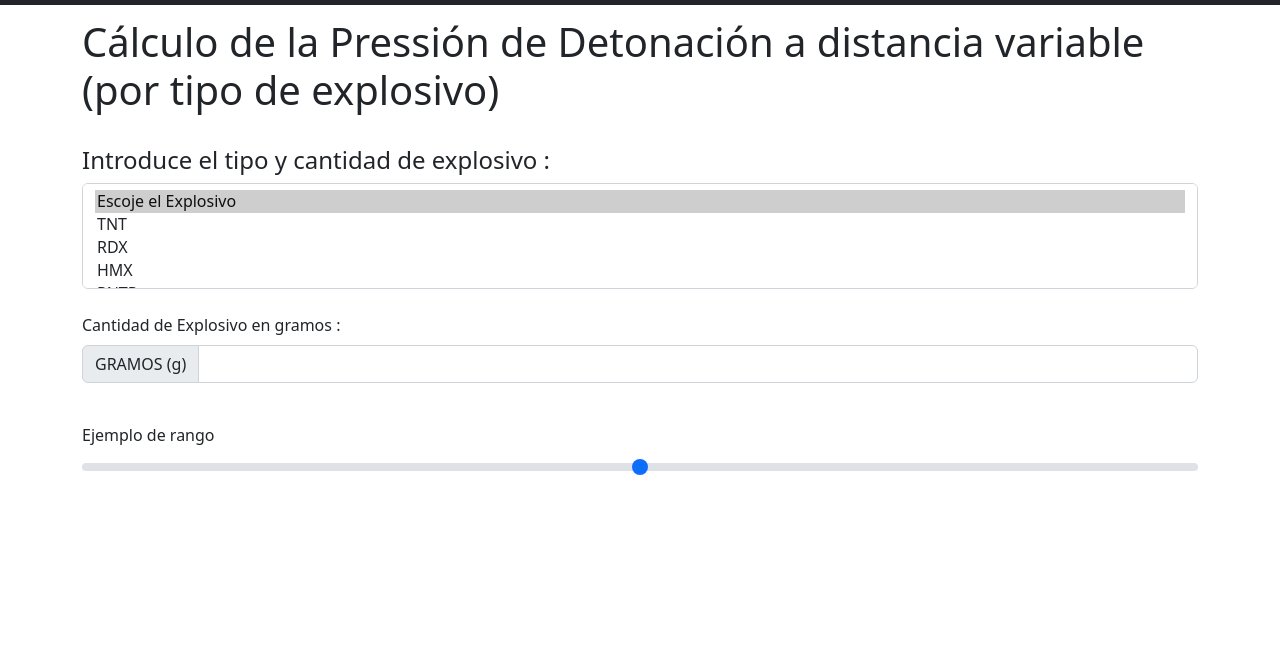
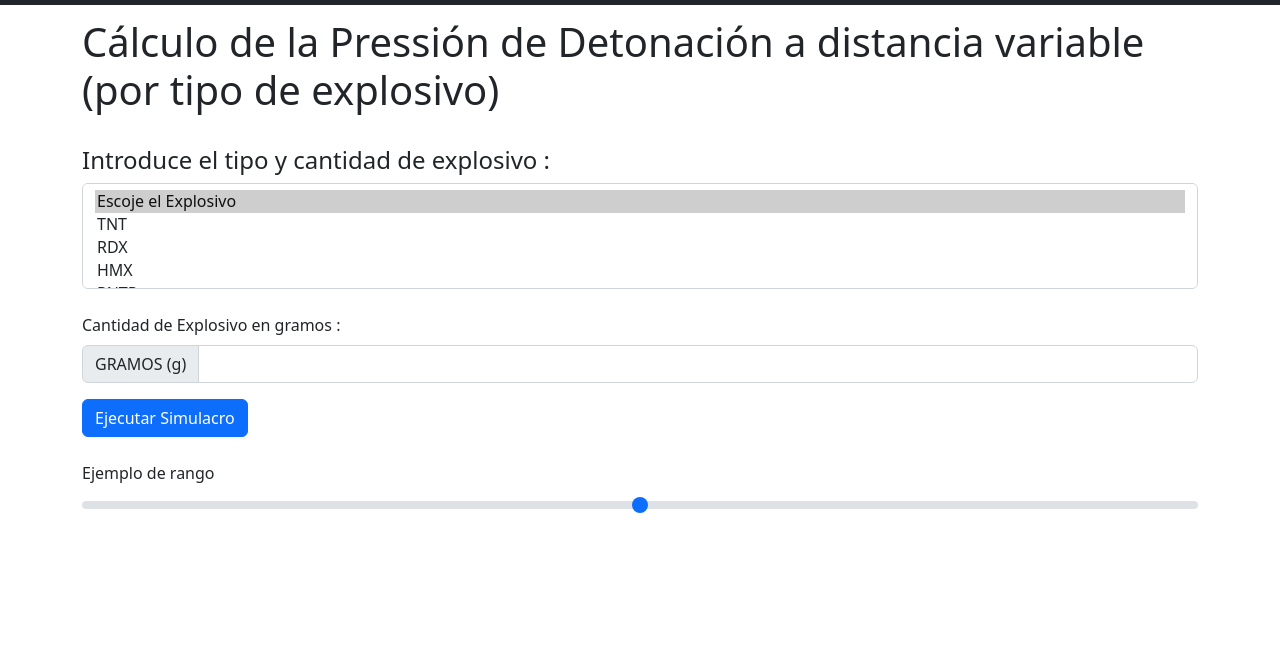
Before and after one commit to OSCARPAMOS/Presion_detonacion_CALC, a plain HTML site: page index.html in a window 1280 px wide. Shown: the part 87-737 px from the top of the page. Drawn offline with nearby package versions, Linux system fonts and the light colour scheme.

Commit message:
cambios HTML3

```diff
--- a/index.html
+++ b/index.html
@@ -96,14 +96,25 @@
        </div>
     </div>
 
+    <!-- Botón de ejecución del algoritmo -->
+
+    <div class="container">
+    <button type="submit" class="btn btn-primary" >Ejecutar Simulacro</button>
+    </div>
+
 
 
     <!-- Segunda parte salida de datos-->
 
+    <!-- Rangos de distancia -->
     <div class="container"> <br>
       <label for="customRange1" class="form-label">Ejemplo de rango</label>
-      <input type="range" class="form-range" id="customRange1">
+      <input type="range" class="form-range" id="customRange1" >
     </div>
+
+    <!-- Salida datos en Pantalla (al cambiar el rango cambia el valor)-->
+
+
 
     <br><br><br><br><br>
        <!-- newsletter -->
```
